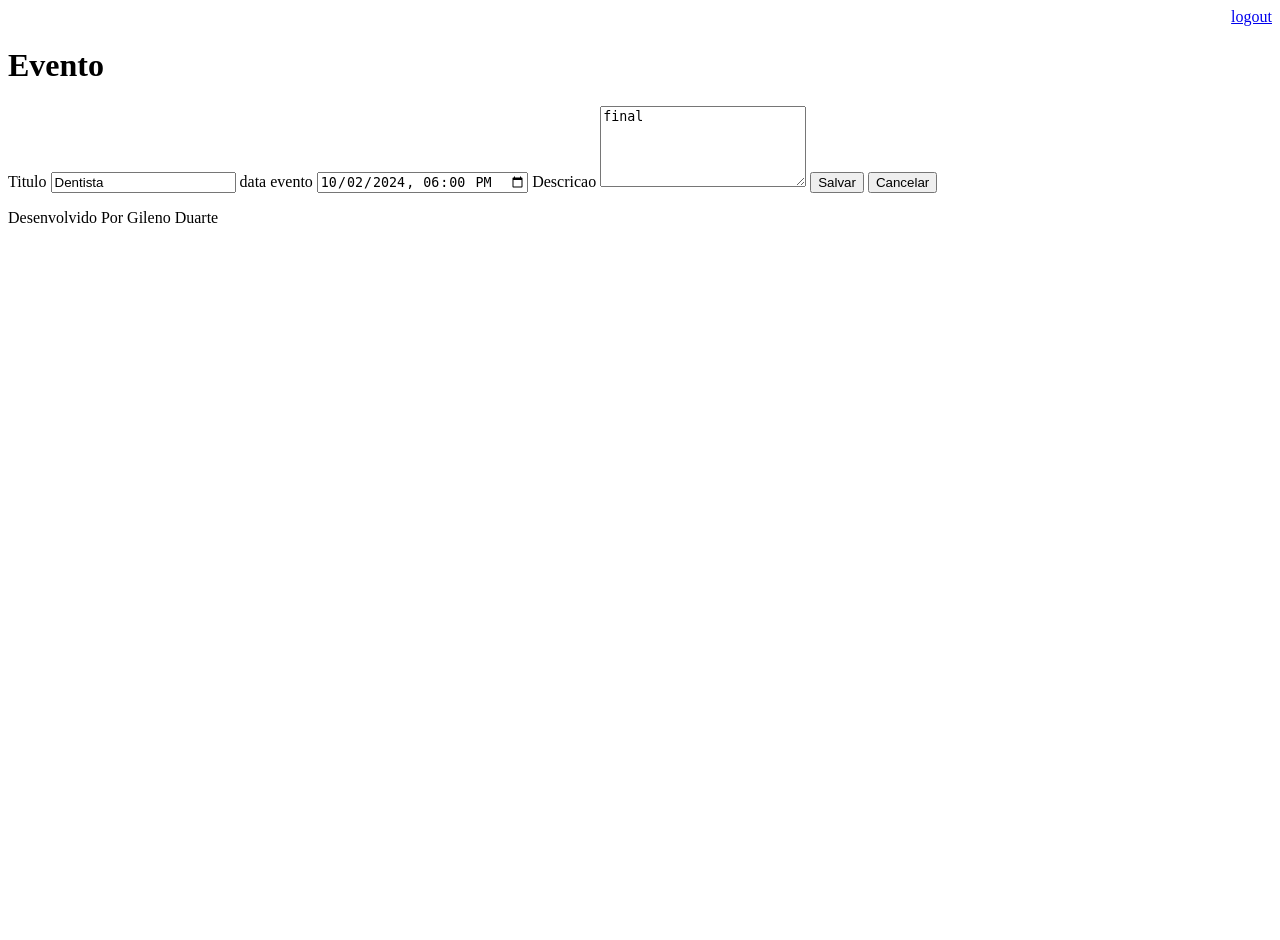
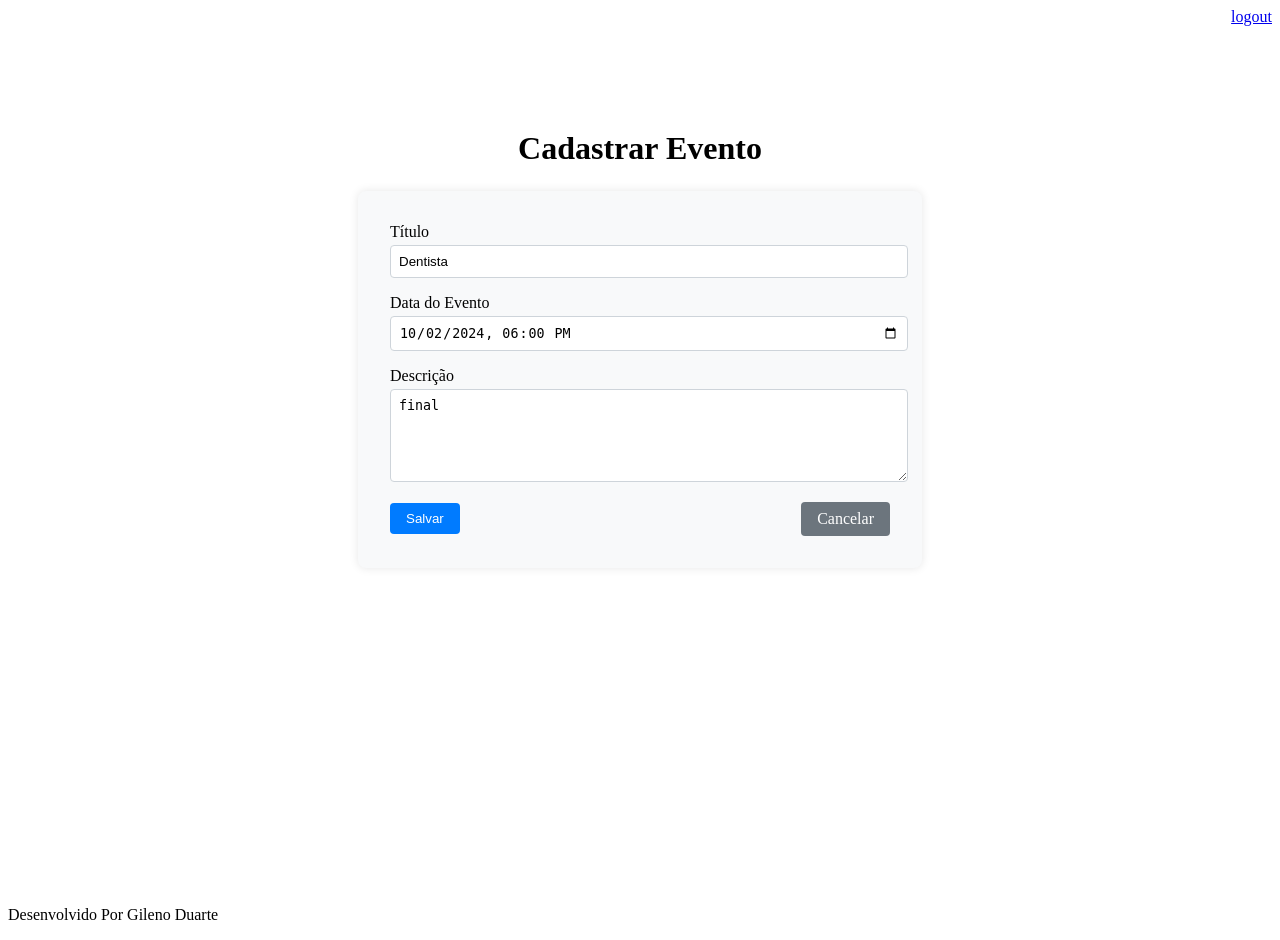
Before and after one commit to Gileno29/agenda, a Django app: page /agenda/evento/?id=19 in a window 1280 px wide. Before the commit the page ends 223 px from the top, so only its background shows below. Run offline with Django 5.2, Linux system fonts and the light colour scheme; a user stored in the database is signed in; data comes from the database, SQL or seed files in the repository; both versions use the stored data as it was after the commit.

Commit message:
estilizando eventos

```diff
--- a/agenda/agenda/urls.py
+++ b/agenda/agenda/urls.py
@@ -26,6 +26,6 @@ urlpatterns = [
     path('login/submit', views.submit_login),
     path('logout/', views.logout_user),
     path('agenda/evento/submit', views.submit_evento),
-    path('agenda/evento/', views.evento),
+    path('agenda/evento/', views.evento, name='evento'),
     path('agenda/evento/delete/<int:id_evento>/', views.delete_evento)
 ]
--- a/agenda/static/css/agenda.css
+++ b/agenda/static/css/agenda.css
@@ -12,7 +12,7 @@
 
   thead,
   tfoot {
-    background-color: rgb(228 240 245);
+    background-color: rgb(100, 201, 245);
   }
 
   th,
@@ -26,7 +26,7 @@
   }
 
   tbody > tr:nth-of-type(even) {
-    background-color: rgb(237 238 242);
+    background-color: rgb(101, 247, 133);
   }
 
   tfoot th {
@@ -38,7 +38,7 @@
   }
 
 .evento-container {
-    width: 20%;
+    width: 30%;
     padding: 30px;
     border: 1px solid #ddd;
     border-radius: 4px;
@@ -50,3 +50,10 @@
     margin-bottom: 20%;
 
   }
+
+  .bt-adicao{
+    margin-bottom: 2%;
+    background-color: rgb(16, 194, 248);
+
+
+  }
--- /dev/null
+++ b/agenda/static/css/evento.css
@@ -0,0 +1,60 @@
+.container {
+    display: flex;
+    flex-direction: column;
+    align-items: center;
+    justify-content: center;
+    min-height: 100vh;
+    padding: 2rem;
+}
+
+h1 {
+    margin-bottom: 1.5rem;
+}
+
+.form {
+    width: 100%;
+    max-width: 500px;
+    background-color: #f8f9fa;
+    padding: 2rem;
+    border-radius: 0.5rem;
+    box-shadow: 0 0 10px rgba(0, 0, 0, 0.1);
+    margin-bottom: 20%;
+}
+
+.form-group {
+    margin-bottom: 1rem;
+    width: 100%;
+}
+
+.form-control {
+    width: 100%;
+    padding: 0.5rem;
+    margin-top: 0.25rem;
+    border: 1px solid #ced4da;
+    border-radius: 0.25rem;
+}
+
+.form-actions {
+    display: flex;
+    justify-content: space-between;
+    align-items: center;
+    margin-top: 1rem;
+}
+
+.btn {
+    padding: 0.5rem 1rem;
+    border: none;
+    border-radius: 0.25rem;
+    text-decoration: none;
+    cursor: pointer;
+}
+
+.btn-primary {
+    background-color: #007bff;
+    color: white;
+}
+
+.btn-secondary {
+    background-color: #6c757d;
+    color: white;
+}
--- a/agenda/templates/evento.html
+++ b/agenda/templates/evento.html
@@ -1,22 +1,33 @@
 {% extends "model-page.html" %}
 
 {% block content %}
+    <div class="container">
 
-    <h1>Evento</h1>
-    <form action="submit" method="post">{% csrf_token %}
-        <input type="number" name="id" value="{{ evento.id }}"  hidden></input>
-        <label>Titulo</label>
-        <input type="text"  name="titulo" value="{{ evento.titulo }}"></input>
-        <label>data evento</label>
-        <input type="datetime-local"  name="data_evento" value="{{ evento.get_data_input_evento }}"></input>
-        <label>Descricao</label>
-        <textarea name="descricao" rows="5" cols="23" >{{ evento.descricao }}</textarea>
+            <h1>Cadastrar Evento</h1>
+            <form action="submit" method="post" class="form">
+                {% csrf_token %}
+                <input type="number" name="id" value="{{ evento.id }}" hidden>
 
-        <button type="submit">Salvar</button>
-        <a href="/">
-            <button type="button">Cancelar</button>
-        </a>
-    </form>
+                <div class="form-group">
+                    <label for="titulo">Título</label>
+                    <input type="text" id="titulo" name="titulo" value="{{ evento.titulo }}" class="form-control">
+                </div>
 
+                <div class="form-group">
+                    <label for="data_evento">Data do Evento</label>
+                    <input type="datetime-local" id="data_evento" name="data_evento" value="{{ evento.get_data_input_evento }}" class="form-control">
+                </div>
 
+                <div class="form-group">
+                    <label for="descricao">Descrição</label>
+                    <textarea id="descricao" name="descricao" rows="5" cols="23" class="form-control">{{ evento.descricao }}</textarea>
+                </div>
+
+                <div class="form-actions">
+                    <button type="submit" class="btn btn-primary">Salvar</button>
+                    <a href="/" class="btn btn-secondary">Cancelar</a>
+                </div>
+            </form>
+
+    </div>
 {% endblock %}
--- a/agenda/templates/model-footer.html
+++ b/agenda/templates/model-footer.html
@@ -1 +1,8 @@
 <p>Desenvolvido Por Gileno Duarte</p>
+
+<script>
+    function loadPage(url) {
+        console.log("Fui chamado")
+        document.getElementById('content-frame').src = url;
+    }
+</script>
--- a/agenda/templates/model-header.html
+++ b/agenda/templates/model-header.html
@@ -3,6 +3,7 @@
 <meta name="viewport" content="width=device-width, initial-scale=1.0">
 <link rel="stylesheet" href="https://cdnjs.cloudflare.com/ajax/libs/font-awesome/6.5.2/css/all.min.css">
 <link rel="stylesheet" type="text/css" href="{% static 'css/agenda.css' %}"></style>
+<link rel="stylesheet" type="text/css" href="{% static 'css/evento.css' %}"></style>
 <title>Document</title>
 <div align="right">
     <a href="/logout">logout</a>
```
Also changed, not shown: agenda/templates/agenda.html (+8 -1 lines), agenda/db.sqlite3.
